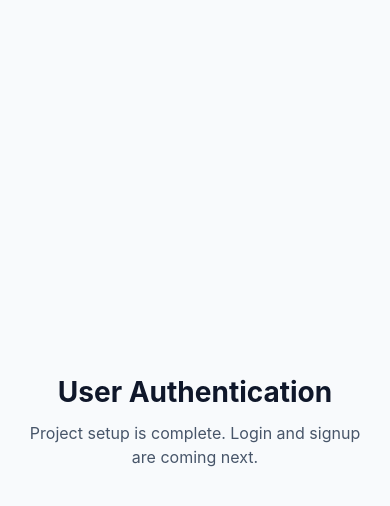
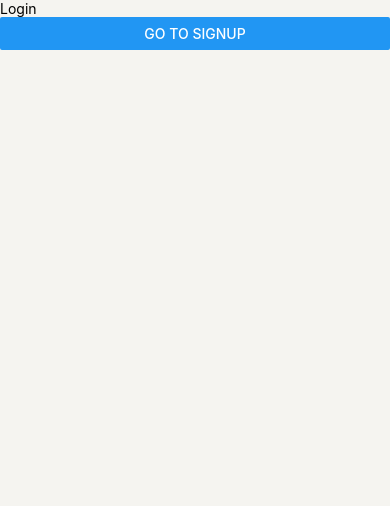
Before and after one commit to adamsyar/user-auth-app, a React Native app: screen /Login in a window 390 px wide. Shown: the top 506 px of the page. Built offline with nearby package versions, Linux system fonts and the light colour scheme.

Commit message:
feat: add authentication-based navigation

```diff
--- a/App.tsx
+++ b/App.tsx
@@ -1,37 +1,14 @@
 import { StatusBar } from 'expo-status-bar';
-import { StyleSheet, Text, View } from 'react-native';
-
+import { SafeAreaProvider } from 'react-native-safe-area-context';
+import { AuthProvider } from './src/auth/AuthContext';
+import { RootNavigator } from './src/navigation/RootNavigator';
 export default function App() {
   return (
-    <View style={styles.container}>
-      <Text style={styles.title}>User Authentication</Text>
-      <Text style={styles.subtitle}>
-        Project setup is complete. Login and signup are coming next.
-      </Text>
-      <StatusBar style="auto" />
-    </View>
+    <SafeAreaProvider>
+      <AuthProvider>
+        <StatusBar style="dark" />
+        <RootNavigator />
+      </AuthProvider>
+    </SafeAreaProvider>
   );
 }
-
-const styles = StyleSheet.create({
-  container: {
-    flex: 1,
-    backgroundColor: '#f8fafc',
-    alignItems: 'center',
-    justifyContent: 'center',
-    padding: 24,
-  },
-  title: {
-    color: '#0f172a',
-    fontSize: 28,
-    fontWeight: '700',
-    textAlign: 'center',
-  },
-  subtitle: {
-    color: '#475569',
-    fontSize: 16,
-    lineHeight: 24,
-    marginTop: 12,
-    textAlign: 'center',
-  },
-});
--- /dev/null
+++ b/src/navigation/RootNavigator.tsx
@@ -0,0 +1,30 @@
+import { NavigationContainer } from '@react-navigation/native';
+import { createNativeStackNavigator } from '@react-navigation/native-stack';
+import { useAuth } from '../auth/AuthContext';
+import { LoginScreen } from '../screens/LoginScreen';
+import { SignupScreen } from '../screens/SignupScreen';
+import { HomeScreen } from '../screens/HomeScreen';
+import type { RootStackParamList } from './types';
+const Stack = createNativeStackNavigator<RootStackParamList>();
+export function RootNavigator() {
+  const { user } = useAuth();
+  return (
+    <NavigationContainer>
+      <Stack.Navigator
+        screenOptions={{
+          headerShown: false,
+          contentStyle: { backgroundColor: '#f5f4f0' },
+        }}
+      >
+        {user ? (
+          <Stack.Screen name="Home" component={HomeScreen} />
+        ) : (
+          <Stack.Group navigationKey="signed-out">
+            <Stack.Screen name="Login" component={LoginScreen} />
+            <Stack.Screen name="Signup" component={SignupScreen} />
+          </Stack.Group>
+        )}
+      </Stack.Navigator>
+    </NavigationContainer>
+  );
+}
--- /dev/null
+++ b/src/navigation/types.ts
@@ -0,0 +1,5 @@
+export type RootStackParamList = {
+  Login: undefined;
+  Signup: undefined;
+  Home: undefined;
+};
--- /dev/null
+++ b/src/screens/HomeScreen.tsx
@@ -0,0 +1,8 @@
+import { Text, View } from 'react-native';
+export function HomeScreen() {
+  return (
+    <View>
+      <Text>Home</Text>
+    </View>
+  );
+}
--- /dev/null
+++ b/src/screens/LoginScreen.tsx
@@ -0,0 +1,16 @@
+import { Button, View, Text } from 'react-native';
+import type { NativeStackScreenProps } from '@react-navigation/native-stack';
+import type { RootStackParamList } from '../navigation/types';
+export function LoginScreen({
+  navigation,
+}: NativeStackScreenProps<RootStackParamList, 'Login'>) {
+  return (
+    <View>
+      <Text>Login</Text>
+      <Button
+        title="Go to Signup"
+        onPress={() => navigation.navigate('Signup')}
+      />
+    </View>
+  );
+}
--- /dev/null
+++ b/src/screens/SignupScreen.tsx
@@ -0,0 +1,13 @@
+import { Button, View, Text } from 'react-native';
+import type { NativeStackScreenProps } from '@react-navigation/native-stack';
+import type { RootStackParamList } from '../navigation/types';
+export function SignupScreen({
+  navigation,
+}: NativeStackScreenProps<RootStackParamList, 'Signup'>) {
+  return (
+    <View>
+      <Text>Signup</Text>
+      <Button title="Go to Login" onPress={() => navigation.popTo('Login')} />
+    </View>
+  );
+}
```
